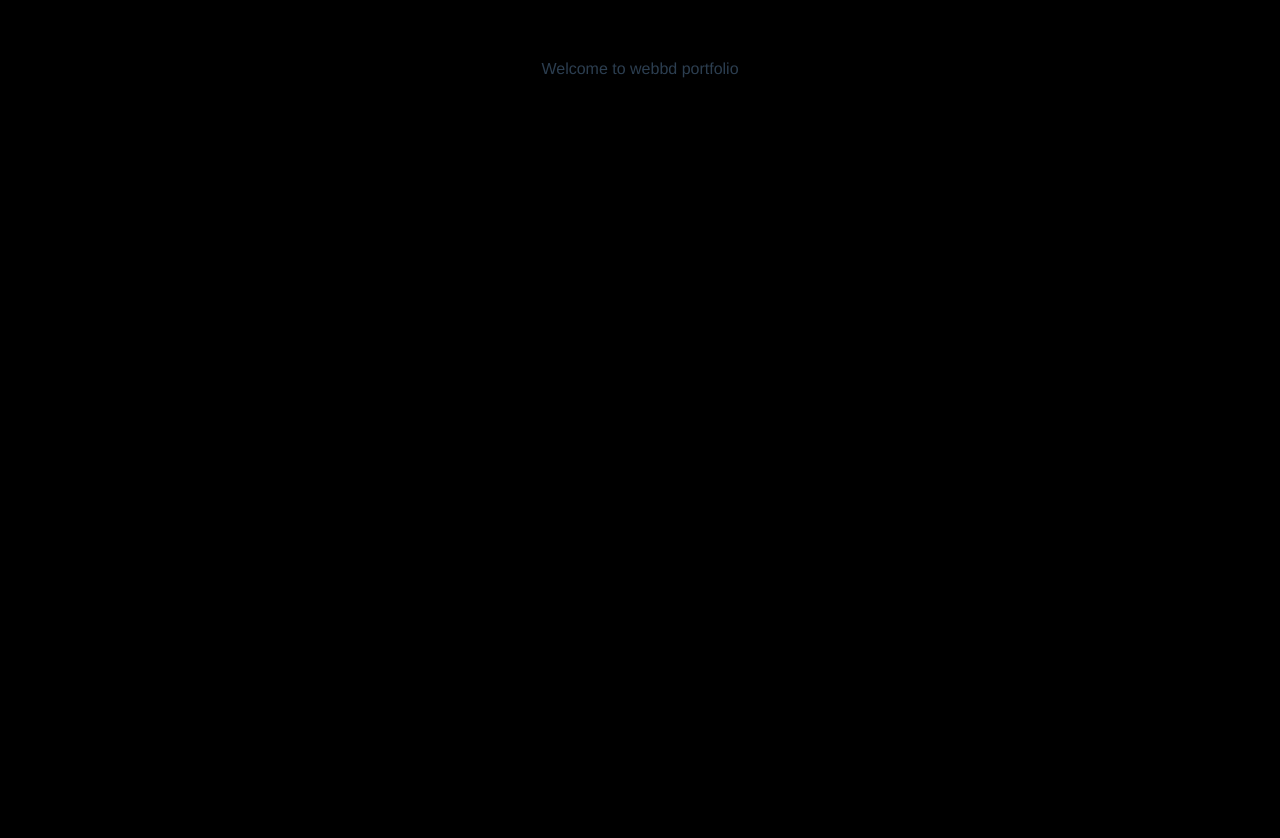
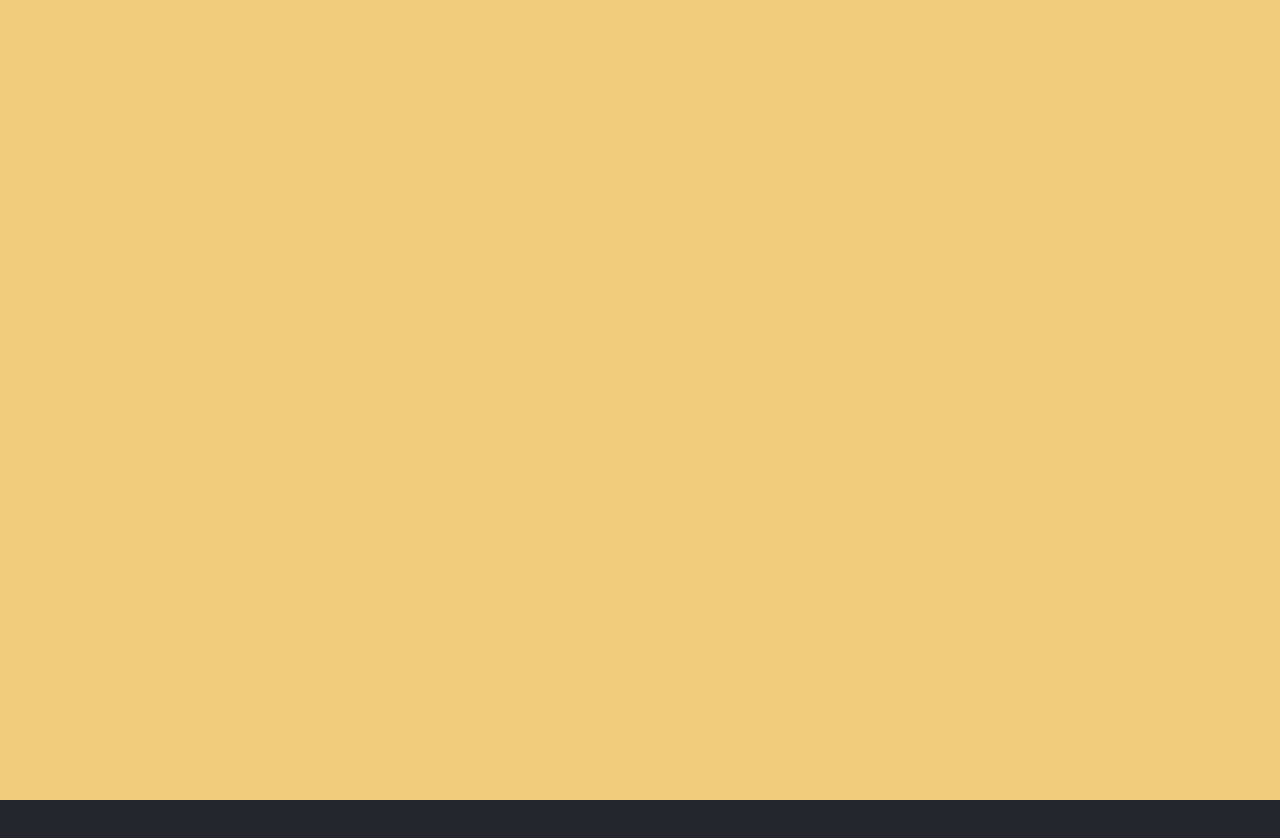
Before and after one commit to Razac6/portfolio-vuejs, a Vue app: page /#/ in a window 1280 px wide. Shown: the top 838 px of the page. Before the commit the page ends 800 px from the top, so only its background shows below. Built offline with nearby package versions, Linux system fonts and the light colour scheme.

Commit message:
scss preprocessor added

```diff
--- a/src/App.vue
+++ b/src/App.vue
@@ -15,14 +15,11 @@ export default {
   font-family: 'Avenir', Helvetica, Arial, sans-serif;
   -webkit-font-smoothing: antialiased;
   -moz-osx-font-smoothing: grayscale;
-  text-align: center;
   color: #2c3e50;
-  margin-top: 60px;
 }
 
 body{
-  background-color: #000;
+  margin: 0;
 }
 
-
 </style>
--- a/src/components/HelloWorld.vue
+++ /dev/null
@@ -1,44 +0,0 @@
-<template>
-  <div class="hello">
-    <section class="home">
-      {{msg}}
-    </section>
-  </div>
-</template>
-<script>
-export default {
-  name: 'HelloWorld',
-  data () {
-    return {
-      msg: 'Welcome to webbd portfolio'
-    }
-  }
-}
-</script>
-
-<style scoped>
-h1, h2 {
-  font-weight: normal;
-}
-
-ul {
-  list-style-type: none;
-  padding: 0;
-}
-
-li {
-  display: inline-block;
-  margin: 0 10px;
-}
-
-a {
-  color: #42b983;
-}
-
-section.home{
-  width: 100%;
-  max-height: 100vh;
-  background-color: #000000;
-}
-
-</style>
--- /dev/null
+++ b/src/components/Home.vue
@@ -0,0 +1,32 @@
+<template>
+  <div class="hello">
+    <section class="home">
+    </section>
+        <section class="about">
+    </section>
+            <section class="skills">
+    </section>
+  </div>
+</template>
+<script>
+export default {
+  name: 'Home'
+}
+</script>
+<style lang="scss" scoped>
+
+section{
+  &.home{
+    background-color: #efcb7b;
+  }
+  &.about{
+    background-color: #24262d;
+  }
+  &.skills{
+     background-color: #ece7de;
+  }
+    width: 100%;
+     height: 100vh;
+     color: #fff;
+}
+</style>
--- a/src/router/index.js
+++ b/src/router/index.js
@@ -1,6 +1,6 @@
 import Vue from 'vue'
 import Router from 'vue-router'
-import HelloWorld from '@/components/HelloWorld'
+import Home from '@/components/Home'
 
 Vue.use(Router)
 
@@ -8,8 +8,8 @@ export default new Router({
   routes: [
     {
       path: '/',
-      name: 'Hello',
-      component: HelloWorld
+      name: 'Home',
+      component: Home
     }
   ]
 })
```
Also changed, not shown: package.json (+9 -7 lines), src/components/About.vue (added, +21 -0 lines), 2 other files (tests, documents, lock files or other folders).
